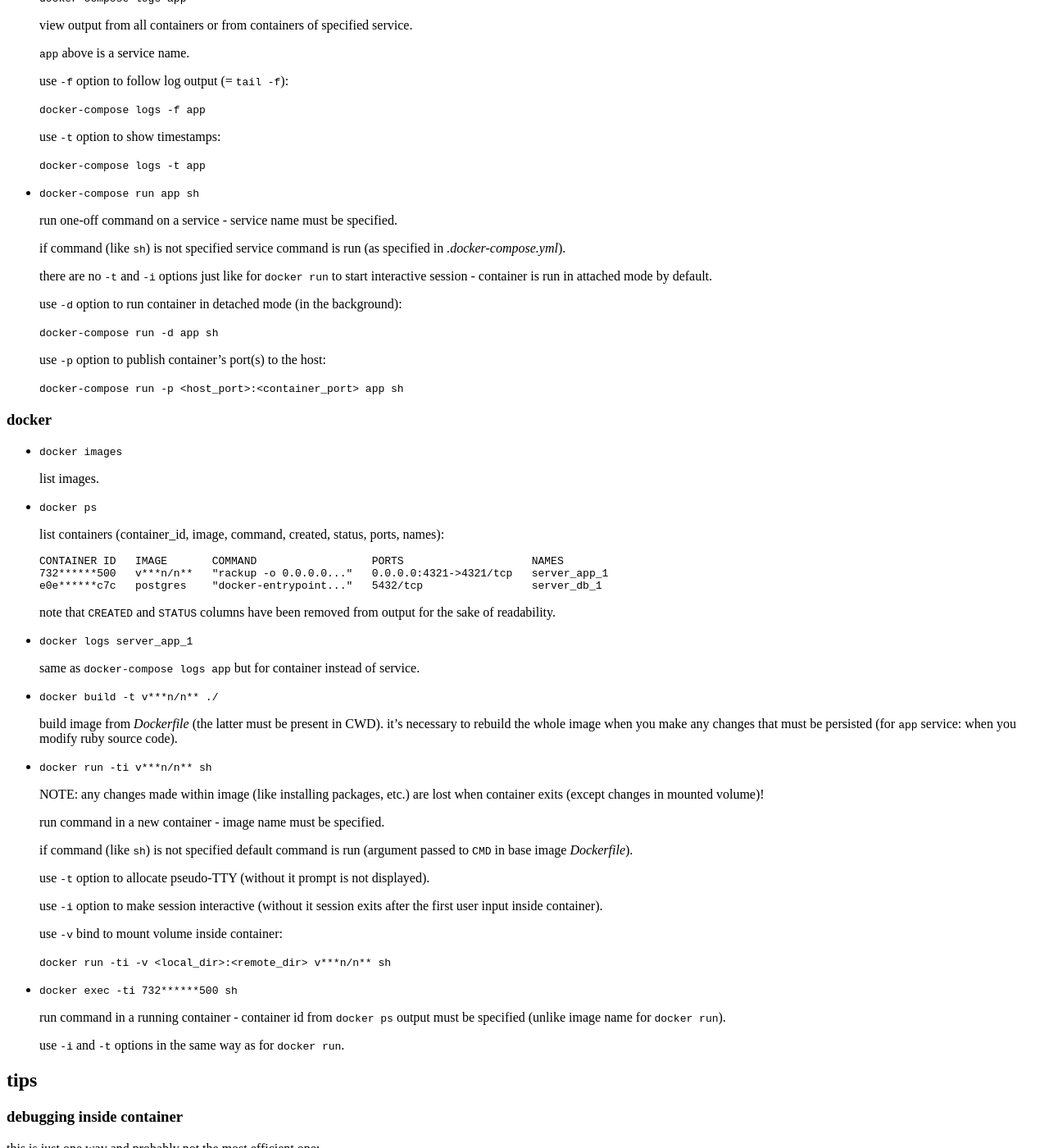
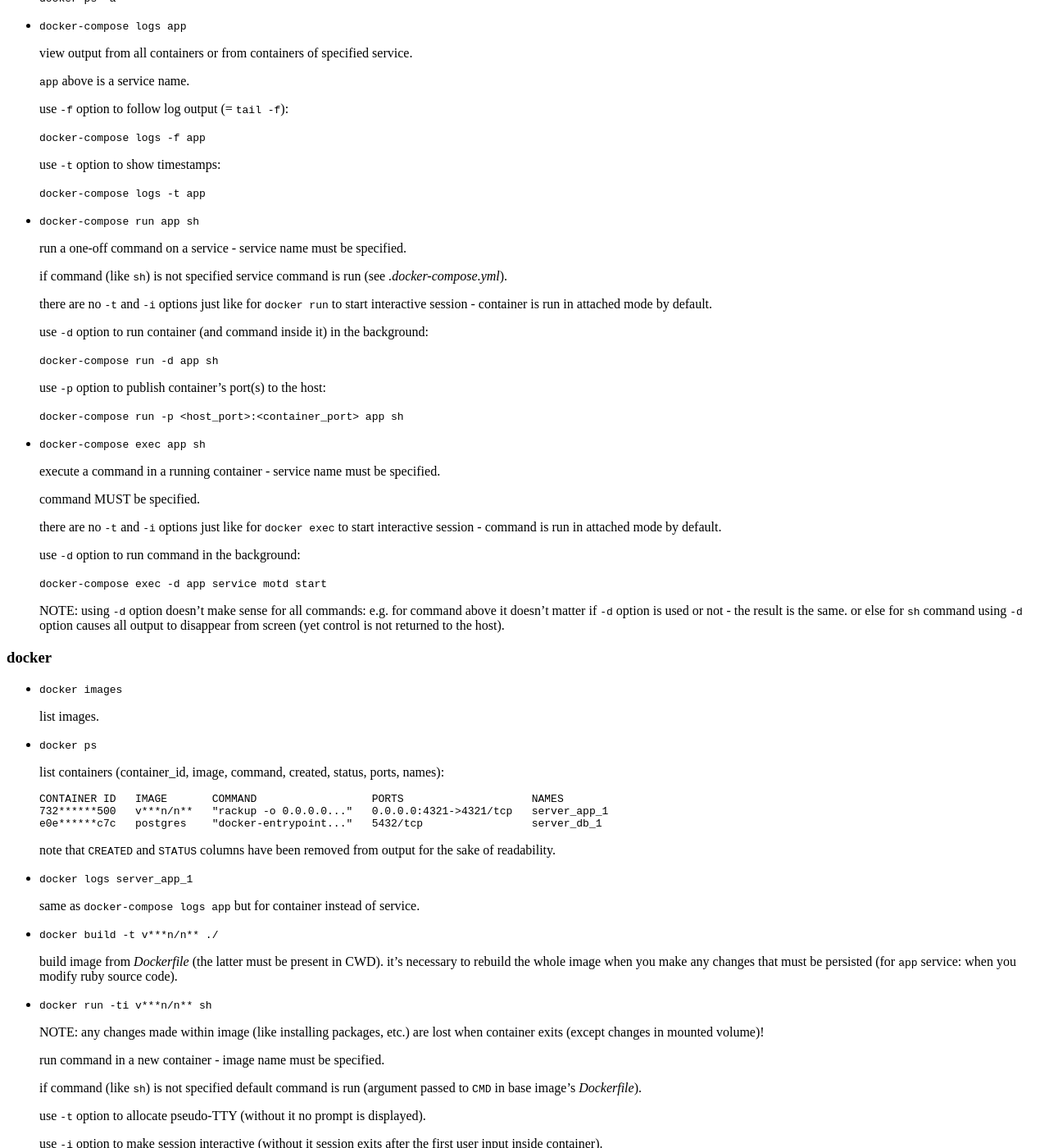
Before and after one commit to tap349/tap349.github.io, a Jekyll site: the page built from _posts/2017-04-06-docker.md, in a window 1280 px wide and 1400 px high, scrolled down 922 px. Shown: the whole window at 82% size. Built offline with Jekyll 4.4.1, drawn with Linux system fonts in a browser that asks for light colours; some of the changed text lies outside the part shown.

Commit message:
update 2017-04-08_01:13:05

````diff
--- a/_posts/2017-04-06-docker.md
+++ b/_posts/2017-04-06-docker.md
@@ -26,16 +26,18 @@
 for `docker-compose` commands to work _.docker-compose.yml_ file must
 be present in current or one of parent directories.
 
-- `docker-compose up -d`
+- `docker-compose up`
 
   create and start containers for all services
-  (pull required Docker images from Docker hub as part of the process).
+  (pull required Docker images from Docker hub if necessary).
 
-  use `-d` option to do it in detached mode (in the background).
+  use `-d` option to do it in the background:
+
+  `docker-compose up -d`
 
 - `docker-compose start/stop/restart app`
 
-  start/stop/restart services.
+  start/stop/restart specified service.
 
 - `docker-compose ps`
 
@@ -48,7 +50,8 @@
   server_db_1           docker-entrypoint.sh postgres    Up      5432/tcp
   ```
 
-  use `-a` option to show all containers (only running containers are shown by default):
+  use `-a` option to show all containers
+  (only running containers are shown by default):
 
   `docker ps -a`
 
@@ -68,21 +71,40 @@
 
 - `docker-compose run app sh`
 
-  run one-off command on a service - service name must be specified.
+  run a one-off command on a service - service name must be specified.
 
   if command (like `sh`) is not specified service command is run
-  (as specified in _.docker-compose.yml_).
+  (see _.docker-compose.yml_).
 
   there are no `-t` and `-i` options just like for `docker run` to start
   interactive session - container is run in attached mode by default.
 
-  use `-d` option to run container in detached mode (in the background):
+  use `-d` option to run container (and command inside it) in the background:
 
   `docker-compose run -d app sh`
 
   use `-p` option to publish container's port(s) to the host:
 
   `docker-compose run -p <host_port>:<container_port> app sh`
+
+- `docker-compose exec app sh`
+
+  execute a command in a running container - service name must be specified.
+
+  command MUST be specified.
+
+  there are no `-t` and `-i` options just like for `docker exec` to start
+  interactive session - command is run in attached mode by default.
+
+  use `-d` option to run command in the background:
+
+  `docker-compose exec -d app service motd start`
+
+  NOTE: using `-d` option doesn't make sense for all commands:
+        e.g. for command above it doesn't matter if `-d` option is
+        used or not - the result is the same.
+        or else for `sh` command using `-d` option causes all output to
+        disappear from screen (yet control is not returned to the host).
 
 ### docker
 
@@ -121,10 +143,10 @@
   run command in a new container - image name must be specified.
 
   if command (like `sh`) is not specified default command is run
-  (argument passed to `CMD` in base image _Dockerfile_).
+  (argument passed to `CMD` in base image's _Dockerfile_).
 
   use `-t` option to allocate pseudo-TTY
-  (without it prompt is not displayed).
+  (without it no prompt is displayed).
 
   use `-i` option to make session interactive
   (without it session exits after the first user input inside container).
@@ -137,6 +159,8 @@
 
   run command in a running container - container id from `docker ps` output
   must be specified (unlike image name for `docker run`).
+
+  command MUST be specified.
 
   use `-i` and `-t` options in the same way as for `docker run`.
 
@@ -170,7 +194,7 @@
 
 say, we have 2 services within a single image - `app` and `db`:
 
-```shell
+```sh
 $ docker-compose exec app sh
 # ping db
 PING db (172.18.0.3): 56 data bytes
````
